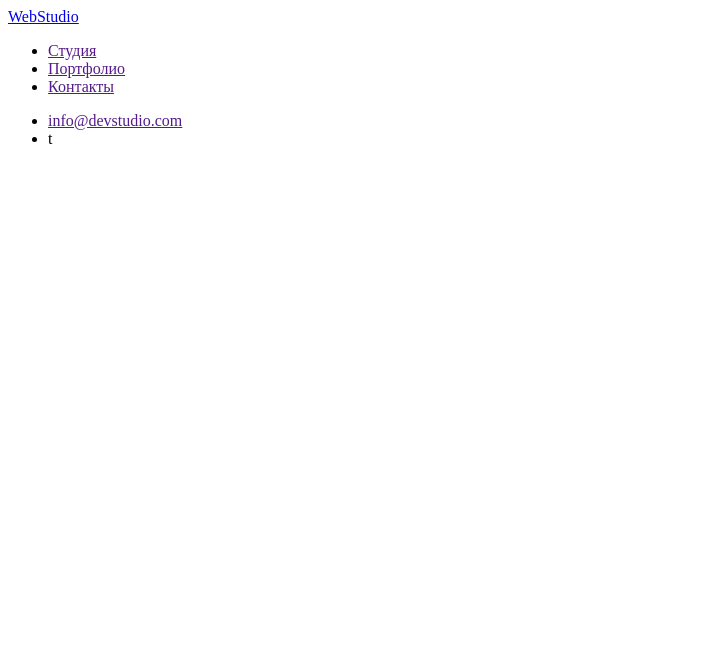
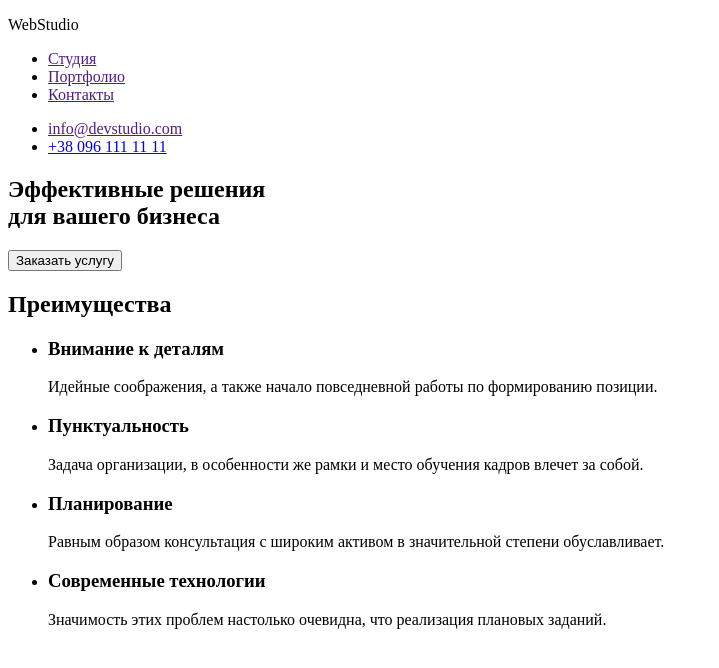
Before and after one commit to Vladimir35-Sashko/goit-markup-hw-01, a plain HTML site: page index.html in a window 1280 px wide. Shown: the whole page, without its empty margins (0-719 px from the left). Drawn offline with Linux system fonts and the light colour scheme.

Commit message:
Update index.html
секция

```diff
--- a/index.html
+++ b/index.html
@@ -4,22 +4,64 @@
     <meta charset="UTF-8">
     <meta http-equiv="X-UA-Compatible" content="IE=edge">
     <meta name="viewport" content="width=device-width, initial-scale=1.0">
-    <title lang="en">WebStudio</title>
+    <title>Вебстудия</title>
 </head>
+
 <body>
     <header>
-        <a href="/">WebStudio</a>
+        <p lang="en">WebStudio</p>
         <nav>
             <ul>
-                <li><a href="">Студия</a></li>
-                <li><a href="">Портфолио</a></li>
-                <li><a href="">Контакты</a></li>
+                <li>
+                    <a href="">Студия</a>
+                </li>
+                <li>
+                    <a href="">Портфолио</a>
+                </li>
+                <li>
+                    <a href="">Контакты</a>
+                </li>
             </ul>
         </nav>
         <ul>
-            <li><a href="">info@devstudio.com</a></li>
-        <li>t</li>
+            <li>
+                <a href="">info@devstudio.com</a>
+            </li>
+        <li>
+            <a href="tel:+380961111111">+38 096 111 11 11</a>
+        </li>
     </ul>
     </header>
+
+    <main>
+        <!--HERO-->
+        <section>
+            <h1>Эффективные решения <br/> для вашего бизнеса</h1>
+            <button>Заказать услугу</button>
+        </section>
+        <!--Преимущества-->
+        <section>
+            <h2>Преимущества</h2> <!--спрячется после стилизации-->
+            <ul>
+                <li>
+                    <h3>Внимание к деталям</h3>
+                    <p>Идейные соображения, а также начало повседневной работы по формированию позиции.</p>
+                </li>
+                <li>
+                    <h3>Пунктуальность</h3>
+                    <p>Задача организации, в особенности же рамки и место обучения кадров влечет за собой.</p>
+                </li>
+                <li>
+                    <h3>Планирование</h3>
+                    <p>Равным образом консультация с широким активом в значительной степени обуславливает.</p>
+                </li>
+                <li>
+                    <h3>Современные технологии</h3>
+                    <p>Значимость этих проблем настолько очевидна, что реализация плановых заданий.</p>
+                </li>
+            </ul>
+        </section>
+    </main>
+    <footer></footer>
 </body>
 </html>
```
